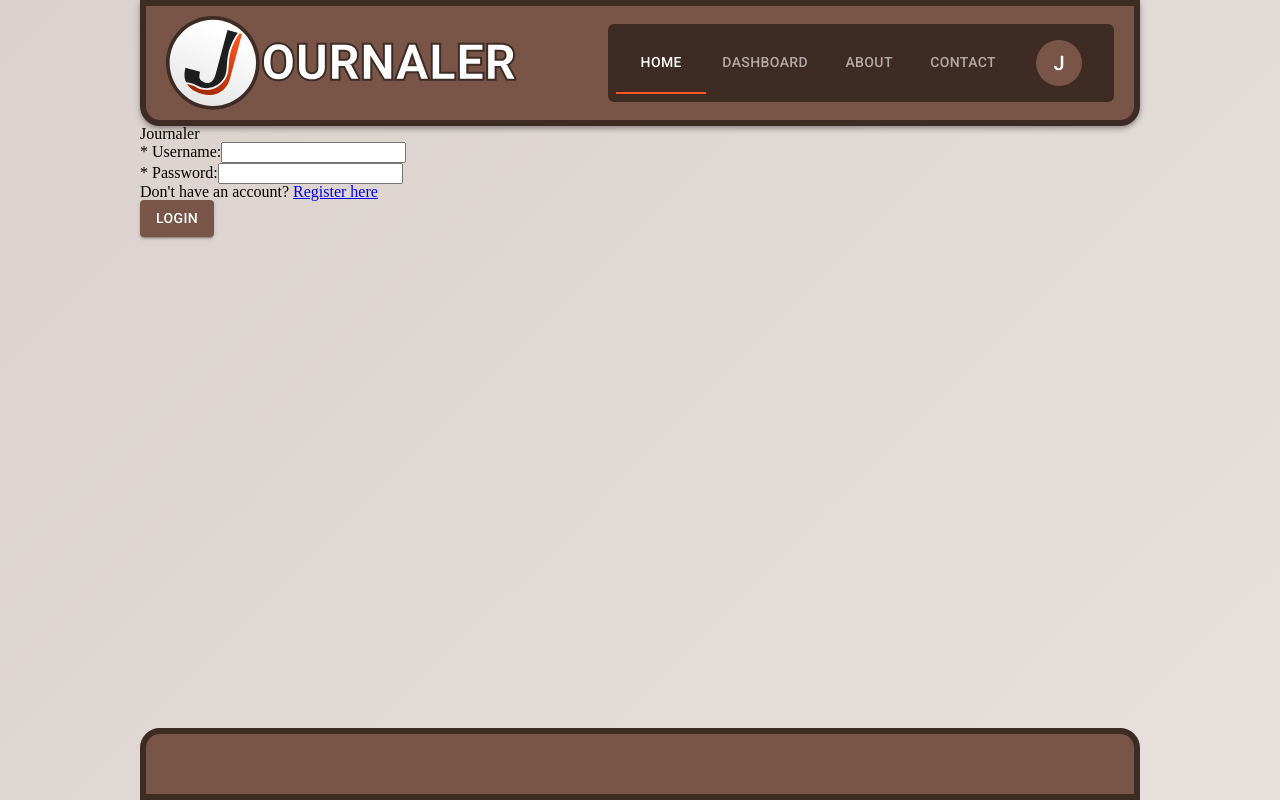
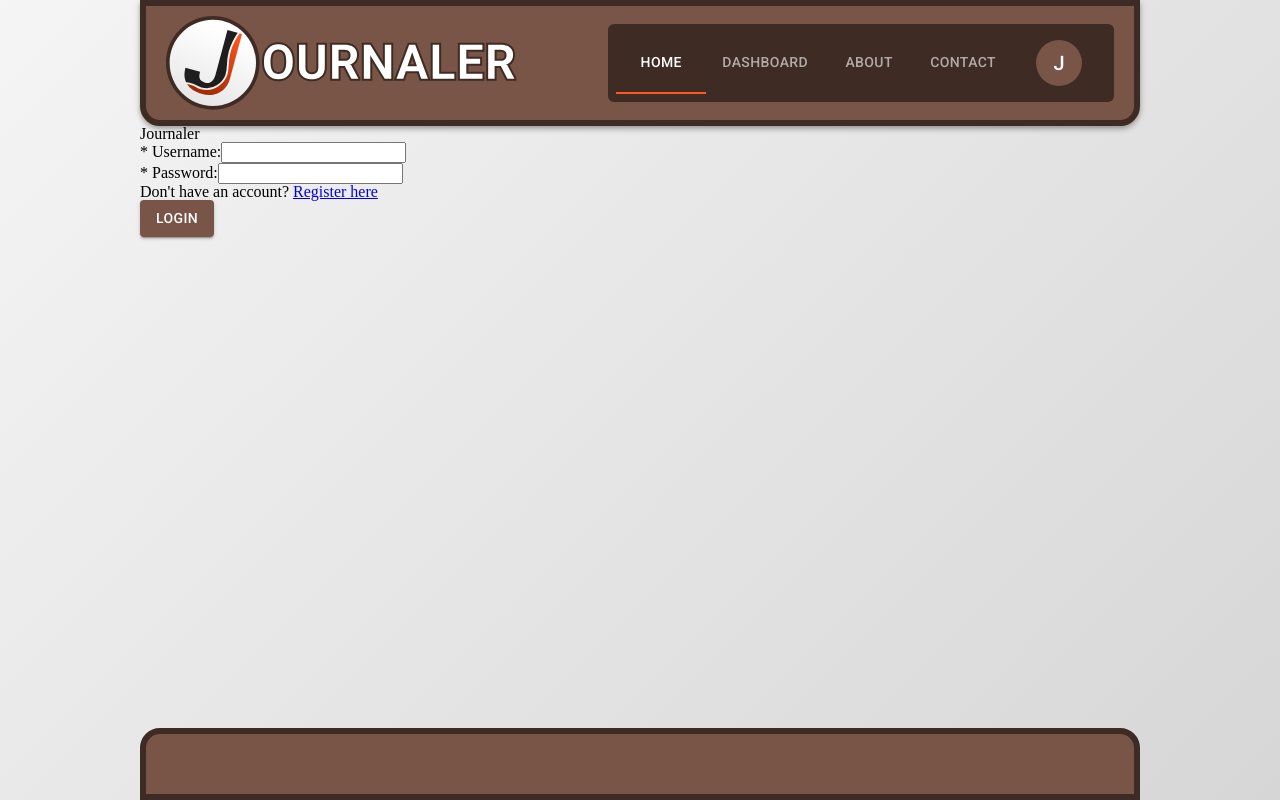
Before and after one commit to waylonturbes/journaler-frontend, a React (Create React App) app: page / in a window 1280 px wide. Built offline with nearby package versions, Linux system fonts and the light colour scheme.

Commit message:
style: change background effect

```diff
--- a/src/styles/background.css
+++ b/src/styles/background.css
@@ -1,5 +1,5 @@
 body {
-  background: linear-gradient(-45deg, #efebe9, #d7ccc8, #bcaaa4);
+  background: linear-gradient(-45deg, #c2c2c2, #ffffff, #f5f5f5);
   background-size: 400% 400%;
   animation: gradient 15s ease infinite;
   height: 100vh;
```
